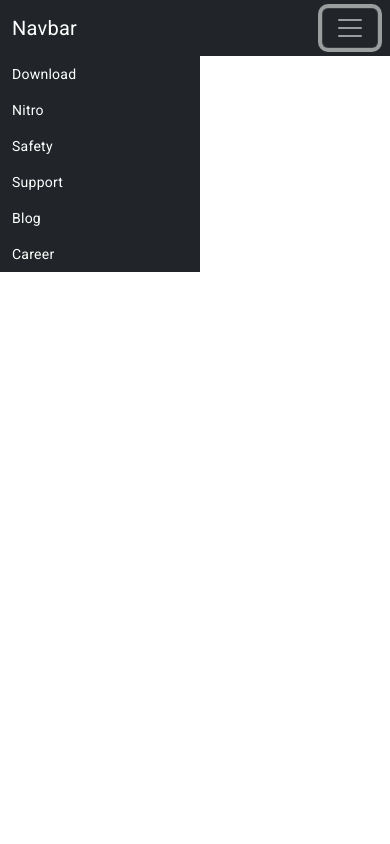
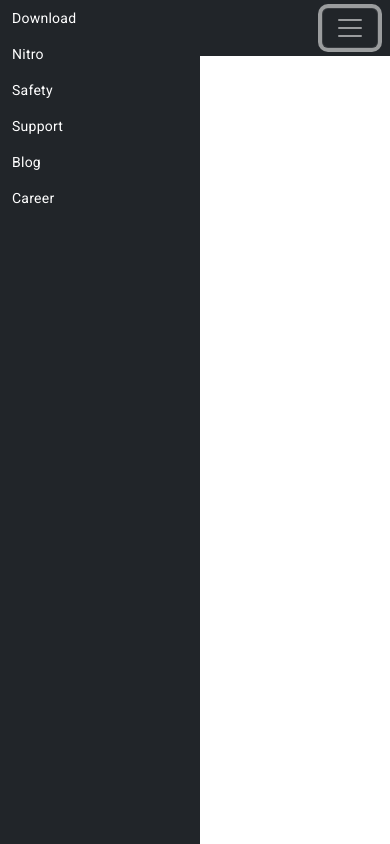
Before and after one commit to Kritartha1/HexusUI, an Angular app: page / in a window 390 px wide. Both pictures are taken after a click on the button 350 px from the left and 28 px from the top of the page. Built offline with nearby package versions, Linux system fonts and the light colour scheme.

Commit message:
navbar working now

```diff
--- a/src/app/features/misc/dummynav/dummynav.component.html
+++ b/src/app/features/misc/dummynav/dummynav.component.html
@@ -20,8 +20,9 @@
   </div>
 </nav>
 
-<div class="collapse " id="collapsibleNavbar">
-  <div class="container-fluid bg-dark ">
+<div class="collapse navbar-collapse " id="collapsibleNavbar" style="position: absolute;
+top: 0px;" >
+  <div class="container-fluid bg-dark d-md-none d-lg-none d-sm-block" style="height: 100vh;">
     <ul class="navbar-nav">
       <li class="nav-item">
         <a class="nav-link text-white" href="#">Download</a>
```
Also changed, not shown: src/app/features/misc/dummynav/dummynav.component.css (line endings or trailing spaces).
